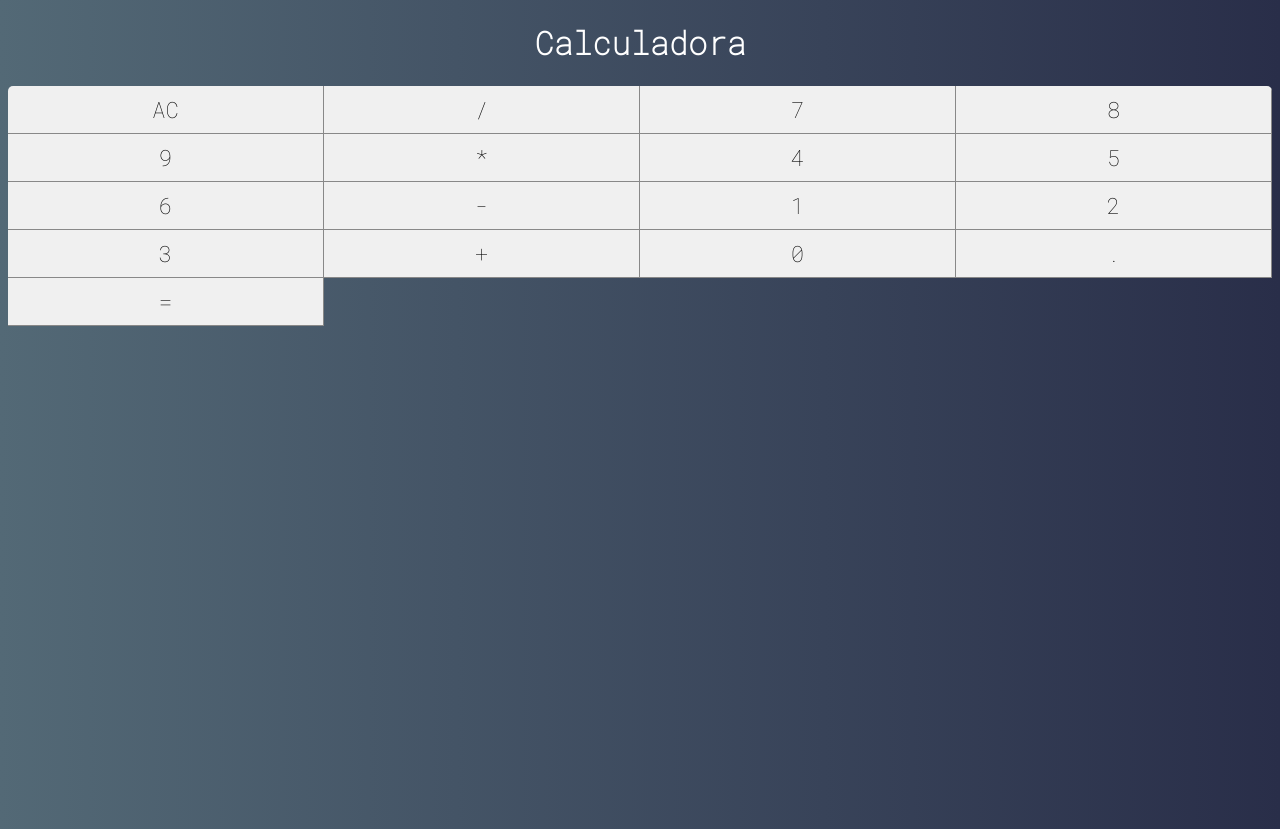
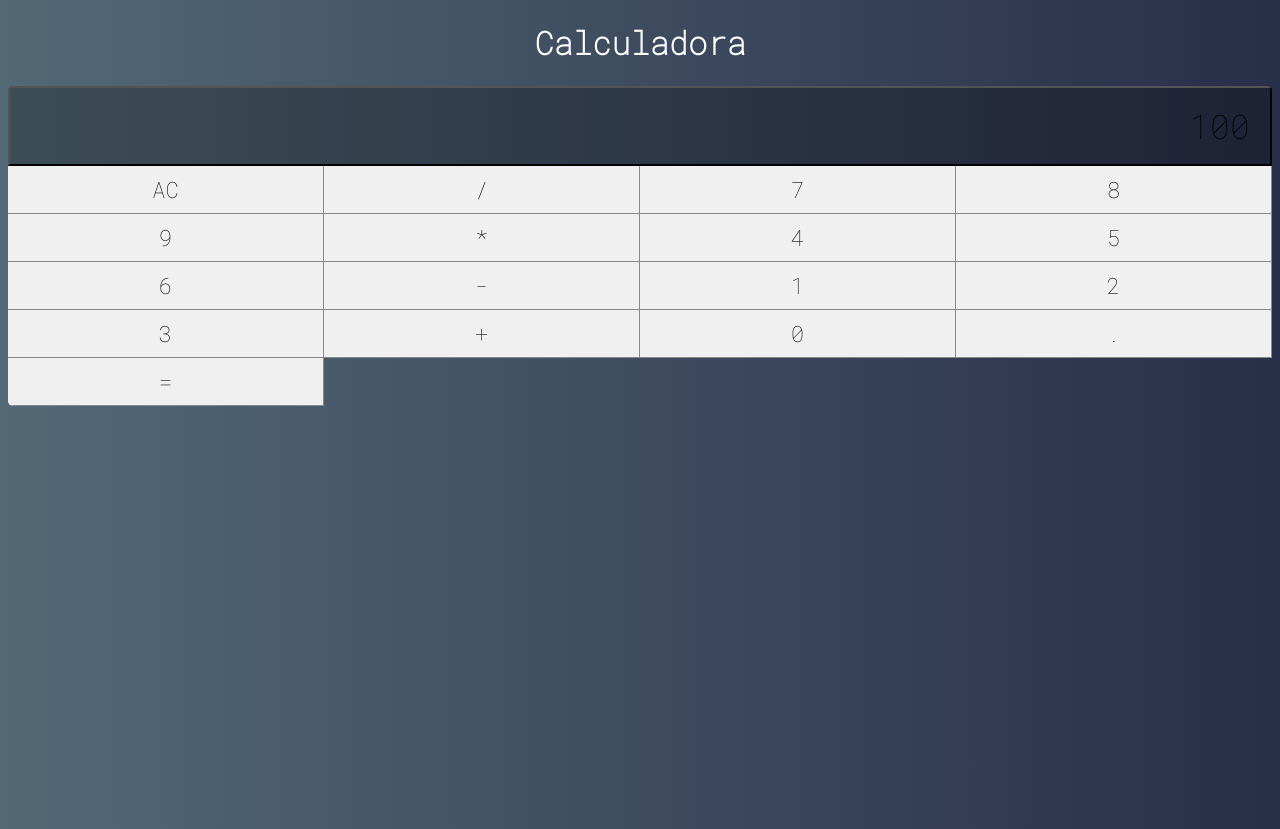
Before and after one commit to Krishnamuti/Calculadora_react, a React (Create React App) app in the folder FRONT/: page / in a window 1280 px wide. Built offline with nearby package versions, Linux system fonts and the light colour scheme.

Commit message:
componente Display

```diff
--- /dev/null
+++ b/FRONT/src/components/Display.css
@@ -0,0 +1,11 @@
+.display{
+    grid-column: span 4;
+    background-color: #0004;
+
+    display: flex;
+    justify-content: flex-end;
+    align-items: center;
+    padding: 20px;
+    font-size: 2.1em;
+    overflow: hidden;
+}
--- /dev/null
+++ b/FRONT/src/components/Display.jsx
@@ -0,0 +1,5 @@
+import React from "react";
+import "./Display.css";
+
+export default props =>
+    <button className="display">{props.value}</button>
--- a/FRONT/src/main/Calculator.css
+++ b/FRONT/src/main/Calculator.css
@@ -6,5 +6,5 @@
 
     display: grid;
     grid-template-columns: repeat(4,25%);
-    grid-template-rows: 48px 48px 48px 48px 48px;
+    grid-template-rows: 1fr 48px 48px 48px 48px 48px;
 }
--- a/FRONT/src/main/Calculator.jsx
+++ b/FRONT/src/main/Calculator.jsx
@@ -2,11 +2,13 @@
 import "./Calculator.css";
 
 import Button from "../components/Button";
+import Display from "../components/Display";
 
 export default class Calculator extends Component {
     render() {
         return (
             <div className="calculator">
+                <Display value={100} />
                 <Button label="AC" />
                 <Button label="/" />
                 <Button label="7" />
```
